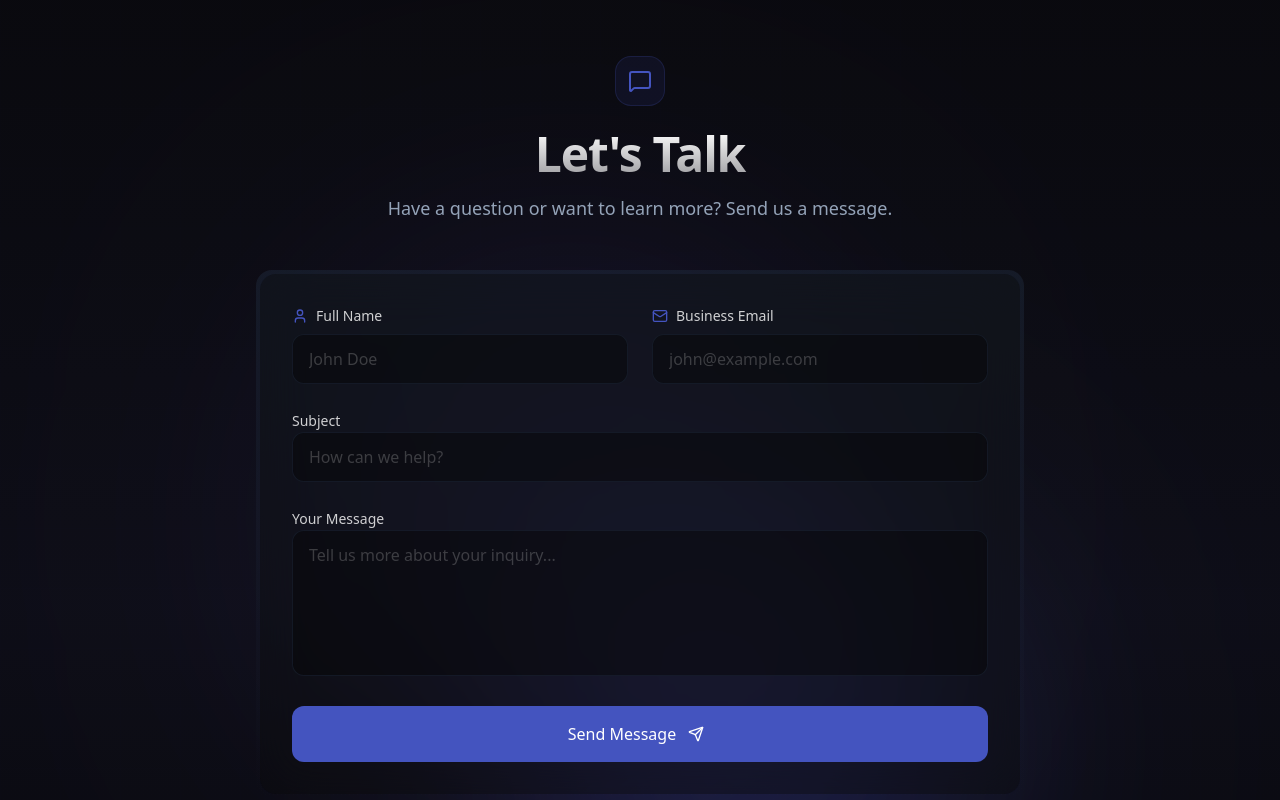
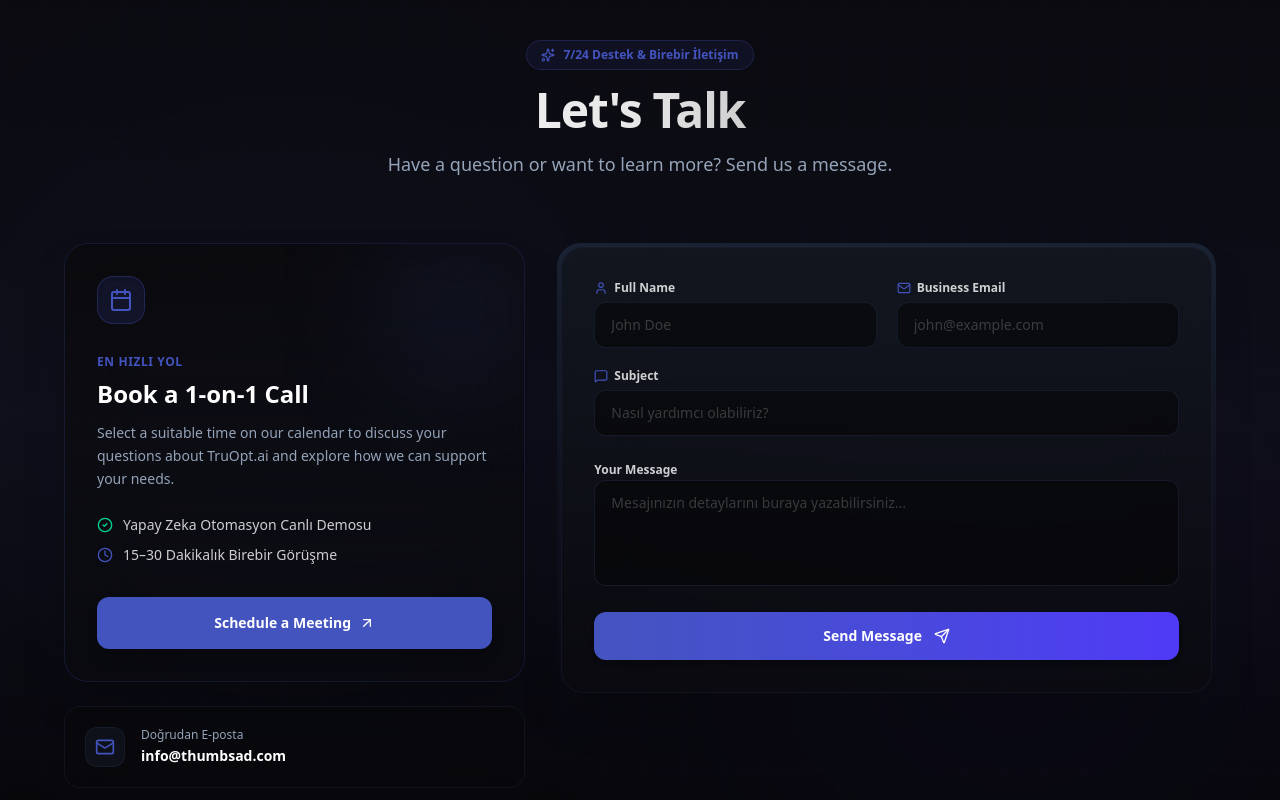
Before and after one commit to tekbasdeniz/truopt-v1-landing, a Next.js app: page /en/contact in a window 1280 px wide. Shown: the part 200-1000 px from the top of the page. Built offline with nearby package versions, Linux system fonts and the light colour scheme.

Commit message:
Update contact-form.tsx

```diff
--- a/components/sections/contact-form.tsx
+++ b/components/sections/contact-form.tsx
@@ -5,7 +5,7 @@ import { useForm } from "react-hook-form";
 import { zodResolver } from "@hookform/resolvers/zod";
 import * as z from "zod";
 import { motion } from "framer-motion";
-import { Send, ArrowRight, Mail, User, MessageSquare, Calendar, ArrowUpRight } from "lucide-react";
+import { Send, Mail, User, MessageSquare, Calendar, ArrowUpRight, Sparkles, Clock, CheckCircle2 } from "lucide-react";
 import { useTranslations } from "next-intl";
 import { Container } from "@/components/ui/container";
 
@@ -49,14 +49,12 @@ export default function ContactForm() {
   const onSubmit = async (data: ContactFormValues) => {
     setIsSubmitting(true);
 
-    // Construct the mailto link
-    const mailtoLink = `mailto:tekbasdeniz@thumbsad.com?subject=${encodeURIComponent(
+    const mailtoLink = `mailto:info@thumbsad.com?subject=${encodeURIComponent(
       data.subject
     )}&body=${encodeURIComponent(
       `Name: ${data.name}\nEmail: ${data.email}\n\nMessage:\n${data.message}`
     )}`;
 
-    // Open default mail client
     window.location.href = mailtoLink;
 
     setTimeout(() => {
@@ -66,66 +64,133 @@ export default function ContactForm() {
   };
 
   return (
-    <section className="relative py-24 md:py-32 overflow-hidden">
-      {/* Background Effects */}
+    <section className="relative py-20 md:py-28 overflow-hidden">
+      {/* Dynamic Background Effects */}
       <div className="absolute inset-0 -z-10 bg-black">
-        <div className="absolute inset-0 bg-gradient-to-b from-[#0a0a0f] via-[#0f0f1a] to-background opacity-90" />
-        <div className="absolute inset-0 bg-[linear-gradient(to_right,#6b4cff08_1px,transparent_1px),linear-gradient(to_bottom,#6b4cff08_1px,transparent_1px)] bg-[size:60px_60px] opacity-20" />
+        <div className="absolute inset-0 bg-gradient-to-b from-[#0a0a0f] via-[#0f0f1a] to-background opacity-95" />
+        <div className="absolute inset-0 bg-[linear-gradient(to_right,#6b4cff0d_1px,transparent_1px),linear-gradient(to_bottom,#6b4cff0d_1px,transparent_1px)] bg-[size:40px_40px] opacity-30" />
 
-        {/* Glow Effects */}
+        {/* Animated Ambient Glows */}
         <motion.div
-          className="absolute top-1/4 left-1/4 w-[500px] h-[500px] bg-[#6b4cff] rounded-full blur-[120px] opacity-[0.1] mix-blend-screen"
-          animate={{ opacity: [0.05, 0.15, 0.05], scale: [1, 1.1, 1] }}
+          className="absolute top-1/4 left-10 w-[500px] h-[500px] bg-primary/20 rounded-full blur-[140px] pointer-events-none"
+          animate={{ opacity: [0.15, 0.3, 0.15], scale: [1, 1.15, 1] }}
           transition={{ duration: 8, repeat: Infinity }}
         />
         <motion.div
-           className="absolute bottom-1/4 right-1/4 w-[400px] h-[400px] bg-[#4f5dff] rounded-full blur-[100px] opacity-[0.1] mix-blend-screen"
-           animate={{ opacity: [0.1, 0.2, 0.1], scale: [1, 1.2, 1] }}
-           transition={{ duration: 10, repeat: Infinity, delay: 2 }}
+          className="absolute bottom-10 right-10 w-[450px] h-[450px] bg-indigo-600/20 rounded-full blur-[130px] pointer-events-none"
+          animate={{ opacity: [0.1, 0.25, 0.1], scale: [1, 1.2, 1] }}
+          transition={{ duration: 10, repeat: Infinity, delay: 1 }}
         />
       </div>
 
       <Container className="relative z-10">
-        <div className="max-w-3xl mx-auto">
         {/* Header */}
         <motion.div
           initial={{ opacity: 0, y: 20 }}
           animate={{ opacity: 1, y: 0 }}
           transition={{ duration: 0.5 }}
-            className="text-center mb-12"
+          className="text-center mb-16 max-w-2xl mx-auto"
         >
-            <div className="inline-flex items-center justify-center p-3 mb-6 rounded-2xl bg-primary/10 border border-primary/20">
-              <MessageSquare className="w-6 h-6 text-primary" />
+          <div className="inline-flex items-center gap-2 px-3.5 py-1.5 mb-4 rounded-full bg-primary/10 border border-primary/25 text-xs font-semibold text-primary">
+            <Sparkles className="w-3.5 h-3.5" />
+            <span>7/24 Destek & Birebir İletişim</span>
           </div>
-             <h2 className="text-4xl md:text-5xl font-bold tracking-tight mb-4 bg-clip-text text-transparent bg-gradient-to-b from-white to-white/60">
+          <h2 className="text-4xl md:text-5xl font-extrabold tracking-tight mb-4 bg-clip-text text-transparent bg-gradient-to-r from-white via-white/90 to-white/60">
             {t("title")}
           </h2>
-            <p className="text-lg text-muted-foreground">
+          <p className="text-base md:text-lg text-muted-foreground leading-relaxed">
             {t("subtitle")}
           </p>
         </motion.div>
 
-          {/* Form */}
+        {/* 2-Column Split Layout */}
+        <div className="grid grid-cols-1 lg:grid-cols-12 gap-8 items-start max-w-6xl mx-auto">
+
+          {/* LEFT SIDE: Meeting Callout & Quick Info Card */}
           <motion.div
-             initial={{ opacity: 0, y: 20 }}
-             animate={{ opacity: 1, y: 0 }}
+            initial={{ opacity: 0, x: -20 }}
+            animate={{ opacity: 1, x: 0 }}
+            transition={{ duration: 0.5, delay: 0.1 }}
+            className="lg:col-span-5 space-y-6"
+          >
+            {/* Featured Meeting Card */}
+            <div className="relative p-6 md:p-8 rounded-3xl bg-gradient-to-b from-card/80 to-card/30 border border-primary/20 backdrop-blur-2xl shadow-2xl overflow-hidden group">
+              <div className="absolute top-0 right-0 w-32 h-32 bg-primary/20 rounded-full blur-3xl group-hover:bg-primary/35 transition-all pointer-events-none" />
+
+              <div className="w-12 h-12 rounded-2xl bg-primary/15 border border-primary/30 flex items-center justify-center mb-6 text-primary shadow-inner">
+                <Calendar className="w-6 h-6" />
+              </div>
+
+              <span className="inline-block text-xs font-semibold uppercase tracking-wider text-primary mb-2">
+                En Hızlı Yol
+              </span>
+
+              <h3 className="text-2xl font-bold text-white mb-3">
+                {t("bookMeetingTitle")}
+              </h3>
+
+              <p className="text-sm text-muted-foreground mb-6 leading-relaxed">
+                {t("bookMeetingDesc")}
+              </p>
+
+              <div className="space-y-2.5 mb-8 text-xs md:text-sm text-foreground/80">
+                <div className="flex items-center gap-2.5">
+                  <CheckCircle2 className="w-4 h-4 text-emerald-400 shrink-0" />
+                  <span>Yapay Zeka Otomasyon Canlı Demosu</span>
+                </div>
+                <div className="flex items-center gap-2.5">
+                  <Clock className="w-4 h-4 text-primary shrink-0" />
+                  <span>15–30 Dakikalık Birebir Görüşme</span>
+                </div>
+              </div>
+
+              <a
+                href={t("calendarUrl")}
+                target="_blank"
+                rel="noopener noreferrer"
+                className="w-full inline-flex items-center justify-center gap-2 px-6 py-4 rounded-xl bg-primary hover:bg-primary/90 text-primary-foreground font-semibold text-sm transition-all shadow-lg hover:shadow-primary/30 hover:-translate-y-0.5 group/btn"
+              >
+                <span>{t("bookMeetingButton")}</span>
+                <ArrowUpRight className="w-4 h-4 transition-transform group-hover/btn:translate-x-0.5 group-hover/btn:-translate-y-0.5" />
+              </a>
+            </div>
+
+            {/* Direct Contact info pill */}
+            <div className="p-5 rounded-2xl bg-card/30 border border-border/40 backdrop-blur-lg flex items-center gap-4">
+              <div className="w-10 h-10 rounded-xl bg-muted/30 border border-border/50 flex items-center justify-center text-foreground shrink-0">
+                <Mail className="w-5 h-5 text-primary" />
+              </div>
+              <div>
+                <p className="text-xs text-muted-foreground">Doğrudan E-posta</p>
+                <a href="mailto:info@thumbsad.com" className="text-sm font-semibold text-white hover:text-primary transition-colors">
+                  info@thumbsad.com
+                </a>
+              </div>
+            </div>
+          </motion.div>
+
+          {/* RIGHT SIDE: Contact Form */}
+          <motion.div
+            initial={{ opacity: 0, x: 20 }}
+            animate={{ opacity: 1, x: 0 }}
             transition={{ duration: 0.5, delay: 0.2 }}
-             className="relative p-1 rounded-2xl bg-gradient-to-b from-border/50 to-transparent"
+            className="lg:col-span-7"
           >
-            <div className="bg-card/40 backdrop-blur-xl rounded-2xl p-6 md:p-8 relative">
-              <form onSubmit={handleSubmit(onSubmit)} className="space-y-6">
+            <div className="p-1 rounded-3xl bg-gradient-to-b from-border/80 via-border/30 to-transparent">
+              <div className="bg-card/50 backdrop-blur-2xl rounded-[22px] p-6 md:p-8 border border-border/40 shadow-2xl">
+                <form onSubmit={handleSubmit(onSubmit)} className="space-y-5">
 
-                <div className="grid grid-cols-1 md:grid-cols-2 gap-6">
+                  <div className="grid grid-cols-1 sm:grid-cols-2 gap-5">
                     {/* Name Input */}
-                  <div className="space-y-2">
-                    <label className="text-sm font-medium text-foreground/80 flex items-center gap-2">
-                      <User className="w-4 h-4 text-primary" />
+                    <div className="space-y-1.5">
+                      <label className="text-xs font-semibold text-foreground/80 flex items-center gap-1.5">
+                        <User className="w-3.5 h-3.5 text-primary" />
                         {t("name")}
                       </label>
                       <input
                         {...register("name")}
                         type="text"
-                      className="w-full bg-background/50 border border-border/50 rounded-xl px-4 py-3 text-white placeholder-white/20 focus:outline-none focus:ring-2 focus:ring-primary/50 transition-all"
+                        className="w-full bg-background/60 border border-border/60 focus:border-primary/60 rounded-xl px-4 py-3 text-sm text-white placeholder-white/20 focus:outline-none focus:ring-2 focus:ring-primary/20 transition-all"
                         placeholder="John Doe"
                       />
                       {errors.name && (
@@ -134,15 +199,15 @@ export default function ContactForm() {
                     </div>
 
                     {/* Email Input */}
-                  <div className="space-y-2">
-                    <label className="text-sm font-medium text-foreground/80 flex items-center gap-2">
-                       <Mail className="w-4 h-4 text-primary" />
+                    <div className="space-y-1.5">
+                      <label className="text-xs font-semibold text-foreground/80 flex items-center gap-1.5">
+                        <Mail className="w-3.5 h-3.5 text-primary" />
                         {t("email")}
                       </label>
                       <input
                         {...register("email")}
                         type="email"
-                      className="w-full bg-background/50 border border-border/50 rounded-xl px-4 py-3 text-white placeholder-white/20 focus:outline-none focus:ring-2 focus:ring-primary/50 transition-all"
+                        className="w-full bg-background/60 border border-border/60 focus:border-primary/60 rounded-xl px-4 py-3 text-sm text-white placeholder-white/20 focus:outline-none focus:ring-2 focus:ring-primary/20 transition-all"
                         placeholder="john@example.com"
                       />
                       {errors.email && (
@@ -152,15 +217,16 @@ export default function ContactForm() {
                   </div>
 
                   {/* Subject Input */}
-                <div className="space-y-2">
-                  <label className="text-sm font-medium text-foreground/80">
+                  <div className="space-y-1.5">
+                    <label className="text-xs font-semibold text-foreground/80 flex items-center gap-1.5">
+                      <MessageSquare className="w-3.5 h-3.5 text-primary" />
                       {t("subject")}
                     </label>
                     <input
                       {...register("subject")}
                       type="text"
-                    className="w-full bg-background/50 border border-border/50 rounded-xl px-4 py-3 text-white placeholder-white/20 focus:outline-none focus:ring-2 focus:ring-primary/50 transition-all"
-                    placeholder="How can we help?"
+                      className="w-full bg-background/60 border border-border/60 focus:border-primary/60 rounded-xl px-4 py-3 text-sm text-white placeholder-white/20 focus:outline-none focus:ring-2 focus:ring-primary/20 transition-all"
+                      placeholder="Nasıl yardımcı olabiliriz?"
                     />
                     {errors.subject && (
                       <span className="text-xs text-red-400">{errors.subject.message}</span>
@@ -168,15 +234,15 @@ export default function ContactForm() {
                   </div>
 
                   {/* Message Input */}
-                <div className="space-y-2">
-                  <label className="text-sm font-medium text-foreground/80">
+                  <div className="space-y-1.5">
+                    <label className="text-xs font-semibold text-foreground/80">
                       {t("message")}
                     </label>
                     <textarea
                       {...register("message")}
-                    rows={5}
-                    className="w-full bg-background/50 border border-border/50 rounded-xl px-4 py-3 text-white placeholder-white/20 focus:outline-none focus:ring-2 focus:ring-primary/50 transition-all resize-none"
-                    placeholder="Tell us more about your inquiry..."
+                      rows={4}
+                      className="w-full bg-background/60 border border-border/60 focus:border-primary/60 rounded-xl px-4 py-3 text-sm text-white placeholder-white/20 focus:outline-none focus:ring-2 focus:ring-primary/20 transition-all resize-none"
+                      placeholder="Mesajınızın detaylarını buraya yazabilirsiniz..."
                     />
                     {errors.message && (
                       <span className="text-xs text-red-400">{errors.message.message}</span>
@@ -185,10 +251,10 @@ export default function ContactForm() {
 
                   {/* Submit Button */}
                   <motion.button
-                  whileHover={{ scale: 1.02 }}
-                  whileTap={{ scale: 0.98 }}
+                    whileHover={{ scale: 1.01 }}
+                    whileTap={{ scale: 0.99 }}
                     disabled={isSubmitting}
-                  className="w-full relative group overflow-hidden rounded-xl bg-primary text-primary-foreground p-4 font-medium transition-all hover:bg-primary/90 flex items-center justify-center space-x-2 disabled:opacity-70"
+                    className="w-full relative group overflow-hidden rounded-xl bg-gradient-to-r from-primary to-indigo-600 text-white p-3.5 font-semibold text-sm transition-all shadow-md hover:shadow-primary/25 flex items-center justify-center space-x-2 disabled:opacity-70 mt-2"
                   >
                     <span className="relative z-10 flex items-center gap-2">
                       {isSubmitting ? (
@@ -199,48 +265,15 @@ export default function ContactForm() {
                       ) : (
                         <>
                           {t("submit")}
-                          <Send className="w-4 h-4 ml-1 transform group-hover:-translate-y-1 group-hover:translate-x-1 transition-transform" />
+                          <Send className="w-4 h-4 ml-1 transform group-hover:-translate-y-0.5 group-hover:translate-x-0.5 transition-transform" />
                         </>
                       )}
                     </span>
+                  </motion.button>
 
-                  {/* Button Hover Effect */}
-                  <div className="absolute inset-0 h-full w-full bg-gradient-to-r from-transparent via-white/20 to-transparent -translate-x-full group-hover:animate-[shimmer_1.5s_infinite]" />
-                </motion.button>
                 </form>
               </div>
-          </motion.div>
-
-          {/* Independent Book Meeting Card (Formun Altındaki Bağımsız Randevu Alanı) */}
-          <motion.div
-            initial={{ opacity: 0, y: 20 }}
-            animate={{ opacity: 1, y: 0 }}
-            transition={{ duration: 0.5, delay: 0.3 }}
-            className="mt-10 p-8 rounded-2xl bg-card/40 border border-border/50 backdrop-blur-xl text-center shadow-xl relative overflow-hidden group"
-          >
-            <div className="absolute -top-12 -right-12 w-32 h-32 bg-primary/20 rounded-full blur-2xl group-hover:bg-primary/30 transition-all pointer-events-none" />
-
-            <div className="w-12 h-12 rounded-2xl bg-primary/10 border border-primary/20 flex items-center justify-center mx-auto mb-4 text-primary shrink-0">
-              <Calendar className="w-6 h-6" />
             </div>
-
-            <h3 className="text-xl md:text-2xl font-bold text-foreground mb-2">
-              {t("bookMeetingTitle")}
-            </h3>
-
-            <p className="text-muted-foreground text-sm md:text-base mb-6 max-w-md mx-auto leading-relaxed">
-              {t("bookMeetingDesc")}
-            </p>
-
-            <a
-              href={t("calendarUrl")}
-              target="_blank"
-              rel="noopener noreferrer"
-              className="inline-flex items-center justify-center gap-2 px-6 py-3.5 rounded-xl bg-primary text-primary-foreground font-semibold text-sm hover:opacity-95 transition-all shadow-lg hover:shadow-primary/25 hover:-translate-y-0.5"
-            >
-              <span>{t("bookMeetingButton")}</span>
-              <ArrowUpRight className="w-4 h-4 transition-transform group-hover:translate-x-0.5 group-hover:-translate-y-0.5" />
-            </a>
           </motion.div>
 
         </div>
```
Lines whose indentation alone changed are shown as unchanged.
